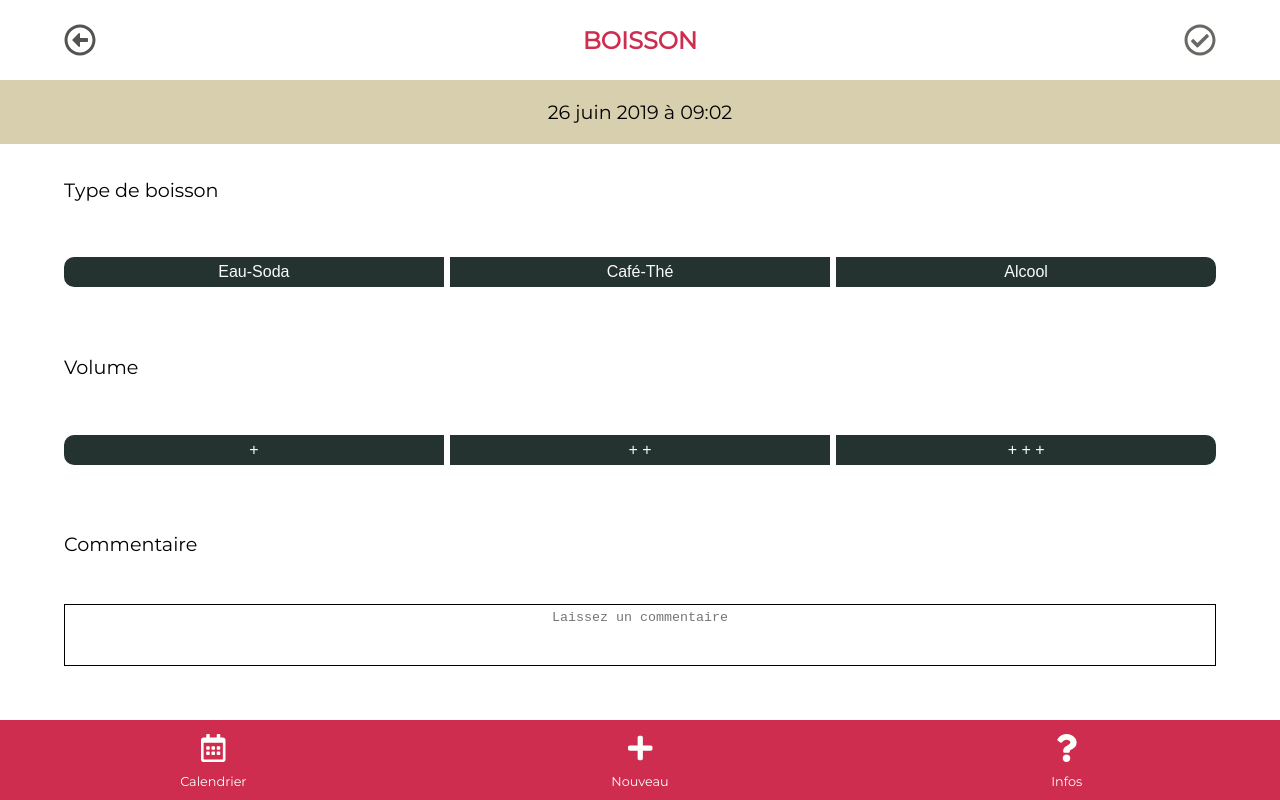
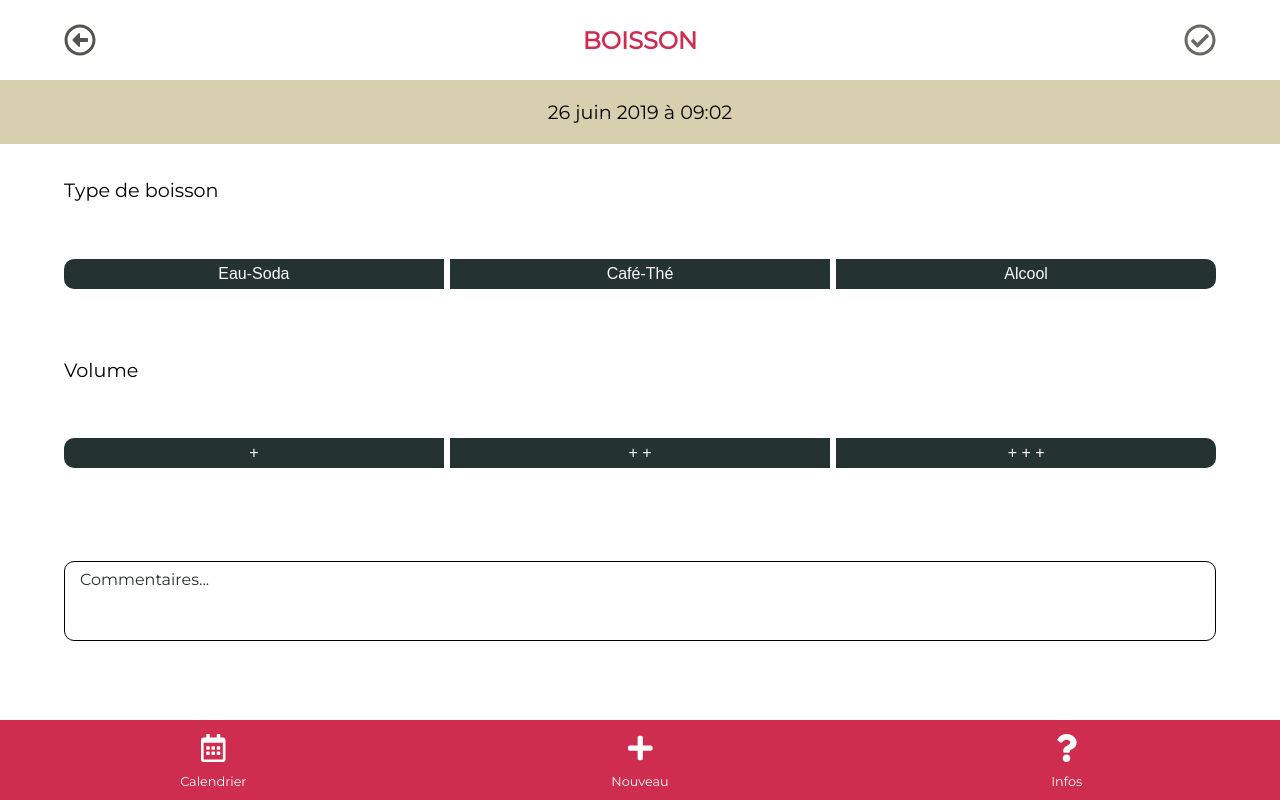
Before and after one commit to FlorianGardy/up-day-mobile, a React (Create React App) app: page /events/drink in a window 1280 px wide. Built offline with nearby package versions, Linux system fonts and the light colour scheme.

Commit message:
improve the comment section design

```diff
--- a/src/components/Comment.jsx
+++ b/src/components/Comment.jsx
@@ -6,10 +6,10 @@ import "./Comment.scss";
 const Comment = ({ onChange, commentText, title }) => {
   return (
     <div className="comment">
-      <h2>{title}</h2>
+      {/* <h2>{title}</h2> */}
       <textarea
         className="text"
-        placeholder="Laissez un commentaire"
+        placeholder="Commentaires..."
         onChange={onChange}
         value={commentText}
         cols="25"
--- a/src/components/Comment.scss
+++ b/src/components/Comment.scss
@@ -1,3 +1,5 @@
+@import "../sass/main.scss";
+
 .comment {
   display: flex;
   flex-direction: column;
@@ -10,11 +12,20 @@
     font-size: 1.2rem;
   }
   textarea {
-    text-align: center;
+    text-align: left;
     resize: none;
     border: 1px solid black;
+    -webkit-border-radius: 10px;
+    -moz-border-radius: 10px;
+    border-radius: 10px;
+    font-size: 1rem;
+    padding: rem(8) rem(15);
+    max-height: 10vh;
+    color: $secondary-dark;
+    font-family: "Montserrat", serif;
+
     &::placeholder {
-      padding-top: 5px;
+      color: $secondary-dark;
     }
   }
 }
```
